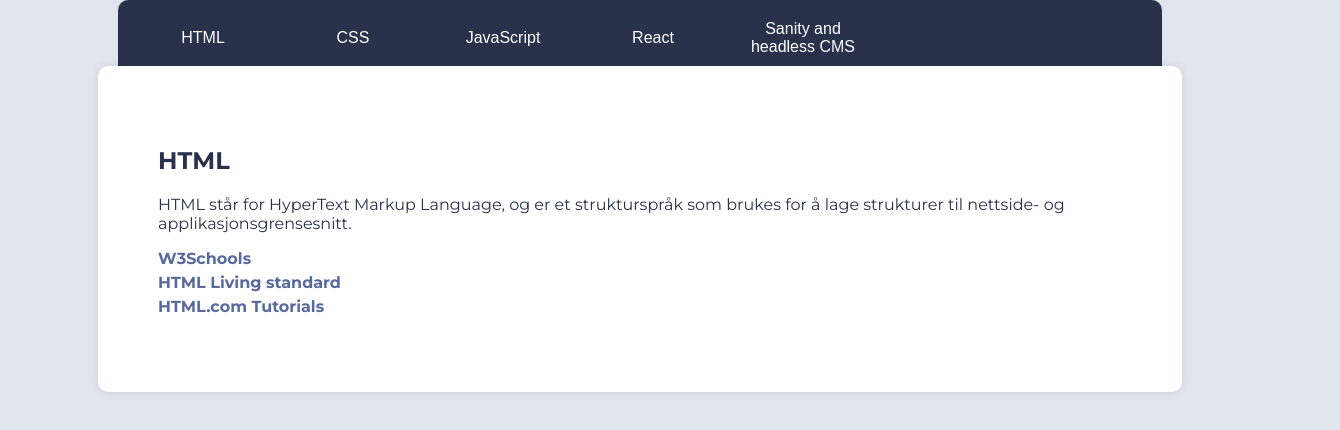
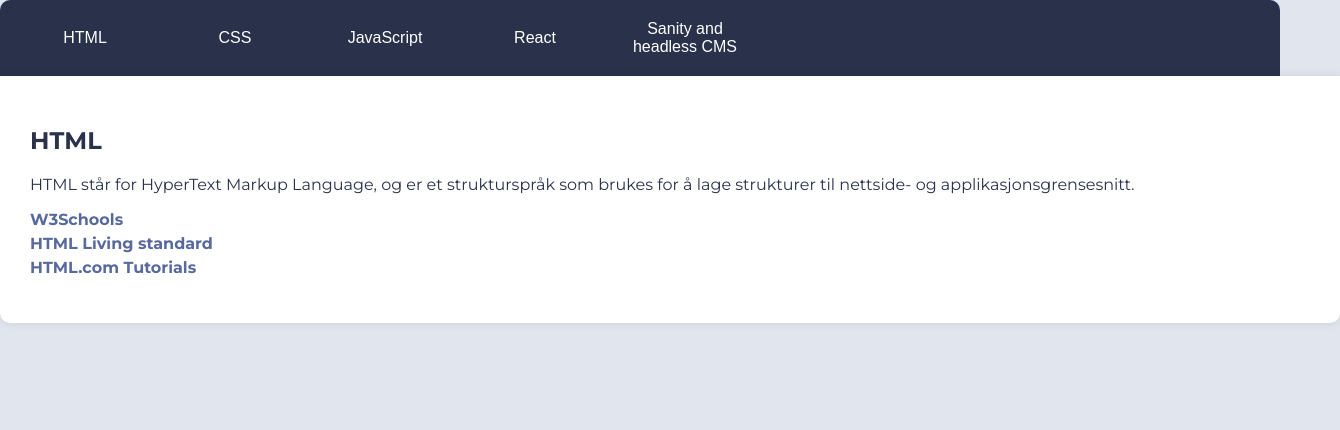
Before and after one commit to Kingzayadi/uin25ak1_resource_layout_Al-Zayadi, a plain HTML site: page index.html in a window 1280 px wide. Shown: the whole page, 1340 px wide, since content can reach past the window. Drawn offline with Linux system fonts and the light colour scheme.

Commit message:
Update styles.css

```diff
--- a/styles.css
+++ b/styles.css
@@ -7,12 +7,9 @@ body {
     padding: 0;
 }
 
-.content-wrapper {
-    background-color: #2A324B;
+.wrapper {
     width: 80%;
     margin: 50px auto;
-    border-radius: 10px;
-    padding-bottom: 20px;
 }
 
 nav {
@@ -20,8 +17,6 @@ nav {
     justify-content: flex-start;
     background-color: #2A324B;
     padding: 10px;
-    width: 80%;
-    margin: 0 auto;
     border-top-left-radius: 10px;
     border-top-right-radius: 10px;
 }
@@ -44,29 +39,21 @@ nav button.active {
     font-weight: bold;
 }
 
-
 main {
     background-color: #FFF;
-    width: 80%;
-    margin: 0 auto;
+    width: 100%;
     padding: 30px;
-    border-radius: 10px;
+    border-radius: 0 0 10px 10px;
     box-shadow: 0 0 10px rgba(0, 0, 0, 0.1);
-    position: relative;
-    top: -10px;
 }
 
 #resource-container {
-    background-color: #FFF;
-    padding: 30px;
     text-align: left;
-    border-radius: 10px;
 }
 
 h2 {
     font-size: 24px;
     font-weight: 700;
-    font-family: 'Montserrat', sans-serif;
 }
 
 p {
```
